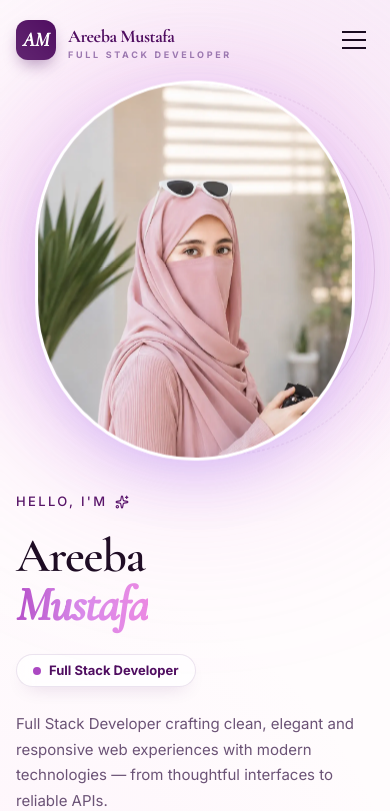
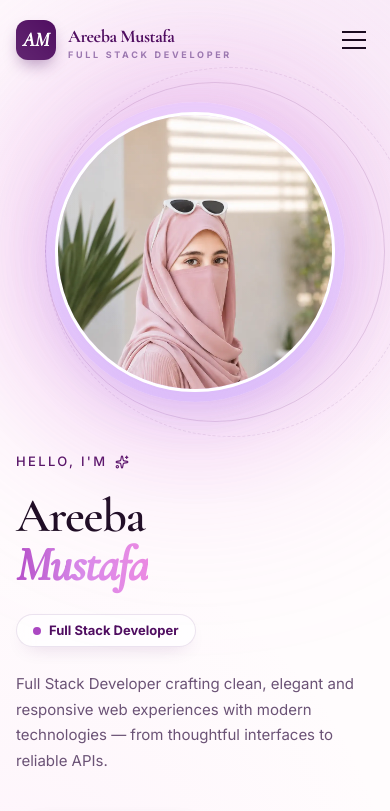
Before and after one commit to areebamustafa0/portfolio-web, a React (Vite) app: page / in a window 390 px wide. Shown: the top 811 px of the page. Built offline with nearby package versions, Linux system fonts and the light colour scheme.

Commit message:
Refine portfolio UI and optimize hero/about sections

```diff
--- a/src/App.tsx
+++ b/src/App.tsx
@@ -416,12 +416,13 @@ function Hero() {
 
         {/* Right - portrait */}
         <div className="order-1 lg:order-2 flex justify-center lg:justify-end px-4 lg:px-0">
-        <div className=" relative float h-[320px] w-[320px] md:h-[380px] md:w-[380px] lg:h-[520px] lg:w-[520px] flex items-center justify-center "
+        <div className=" relative floath-[300px] w-[300px] sm:h-[350px] sm:w-[350px] md:h-[420px] md:w-[420px] lg:h-[520px] lg:w-[520px] flex items-center justify-center "
 >
             {/* Gradient circle behind */}
             <div className="absolute inset-0 m-auto
-                             h-[310px] w-[310px]
-                             md:h-[380px] md:w-[380px]
+                             h-[300px] w-[300px]
+                             sm:h-[350px] sm:w-[350px]
+                             md:h-[420px] md:w-[420px]
                              lg:h-[500px] lg:w-[500px]
                              rounded-full
                              bg-[radial-gradient(circle_at_center,#ffffff_0%,#fdf7ff_35%,#eddcff_70%,#d6b2ff_100%)]
@@ -473,7 +474,15 @@ function Hero() {
 
             {/* Image */}
             <div className="absolute h-[470px] w-[470px] rounded-full bg-[#eb8ae3]/20 blur-[90px] -translate-y-2" />
-            <div className="relative translate-x-0 lg:-translate-x-5 h-[380px] w-[380px] lg:h-[460px] lg:w-[460px] overflow-hidden rounded-full border-[3px] border-white shadow-[0_20px_60px_-15px_rgba(139,92,246,0.35)]">
+            <div className="relative
+  translate-x-0 lg:-translate-x-5
+  h-[280px] w-[280px]
+  sm:h-[330px] sm:w-[330px]
+  md:h-[380px] md:w-[380px]
+  lg:h-[460px] lg:w-[460px]
+  overflow-hidden rounded-full
+  border-[3px] border-white
+  shadow-[0_20px_60px_-15px_rgba(139,92,246,0.35)]">
               <img
                 src="/images/hero-portrait.webp"
                 fetchPriority="high"
```
